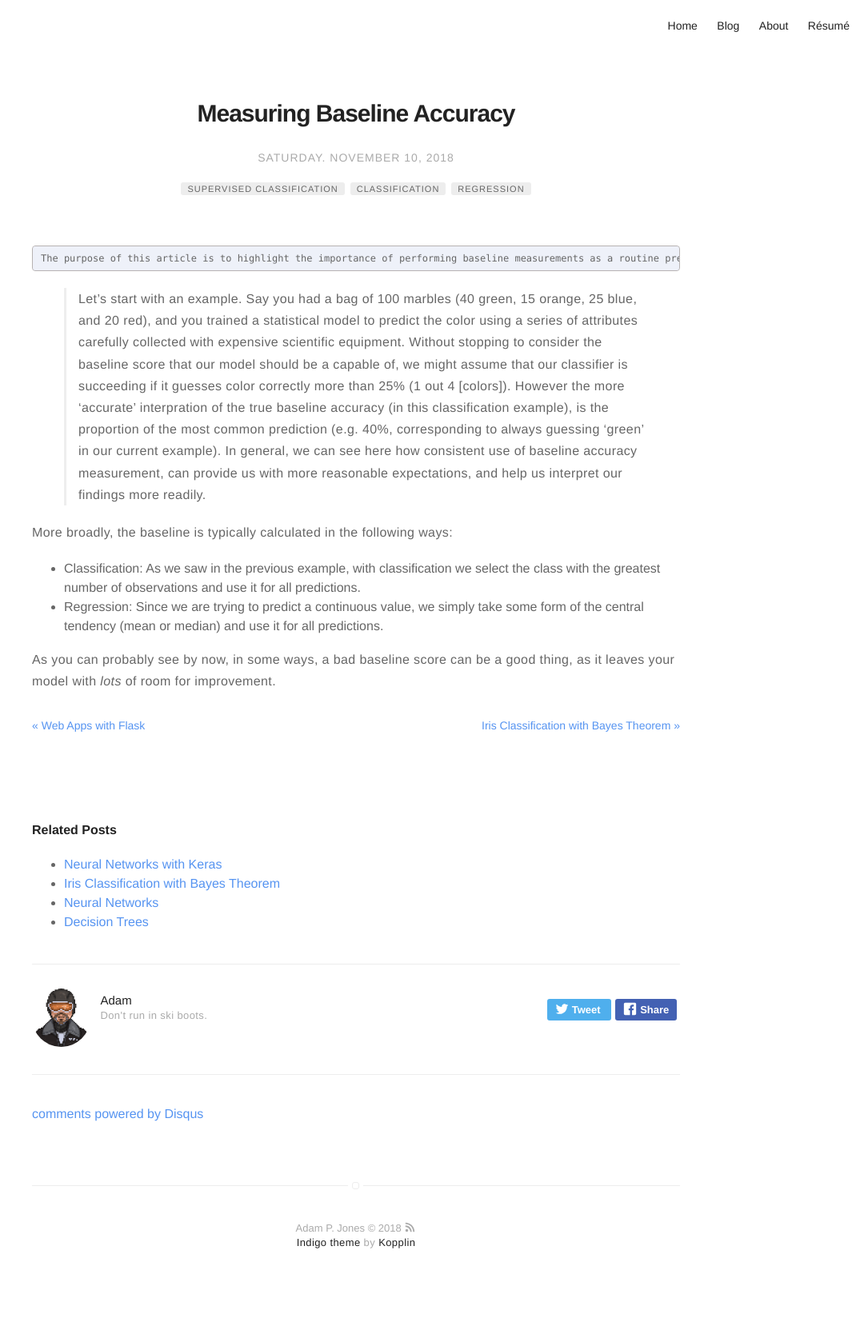
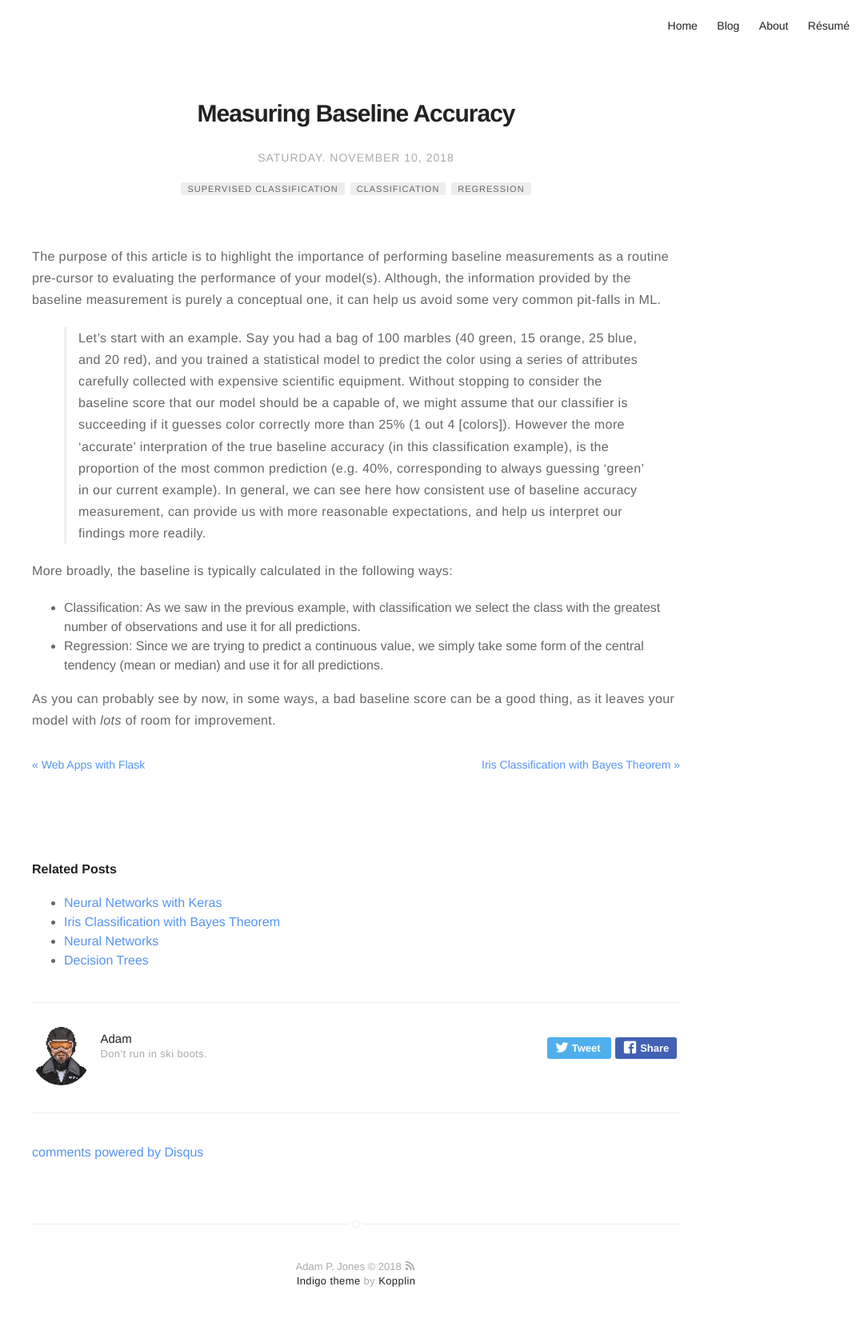
Before and after one commit to meccaLeccaHi/meccaLeccaHi.github.io, a Jekyll site: the page built from _posts/2018-11-10-measuring-a-baseline.md, in a window 1280 px wide. Shown: the whole page at 80% size, without its empty margins (195-1280 px from the left). Built offline with Jekyll 4.4.1, drawn with Linux system fonts in a browser that asks for light colours; comment, search, counter and statistics services are not loaded; before the commit the page ends 1625 px from its top, so only the background shows below that.

Commit message:
touching up

```diff
--- a/_posts/2018-11-10-measuring-a-baseline.md
+++ b/_posts/2018-11-10-measuring-a-baseline.md
@@ -13,7 +13,7 @@ author: adam
 description: A brief explanation on the rationale behind measuring a baseline accuracy score.
 ---
 
-	The purpose of this article is to highlight the importance of performing baseline measurements as a routine pre-cursor to evaluating the performance of your model(s). Although, the information provided by the baseline measurement is purely a conceptual one, it can't help us avoid some very common pit-falls
+The purpose of this article is to highlight the importance of performing baseline measurements as a routine pre-cursor to evaluating the performance of your model(s). Although, the information provided by the baseline measurement is purely a conceptual one, it can help us avoid some very common pit-falls
 in ML.
 
 >Let's start with an example. Say you had a bag of 100 marbles (40 green, 15 orange, 25 blue, and 20 red), and you trained a statistical model to predict the color using a series of attributes carefully collected with expensive scientific equipment.
```
Also changed, not shown: _posts/2018-10-27-faqs.md (+2 -9 lines).
